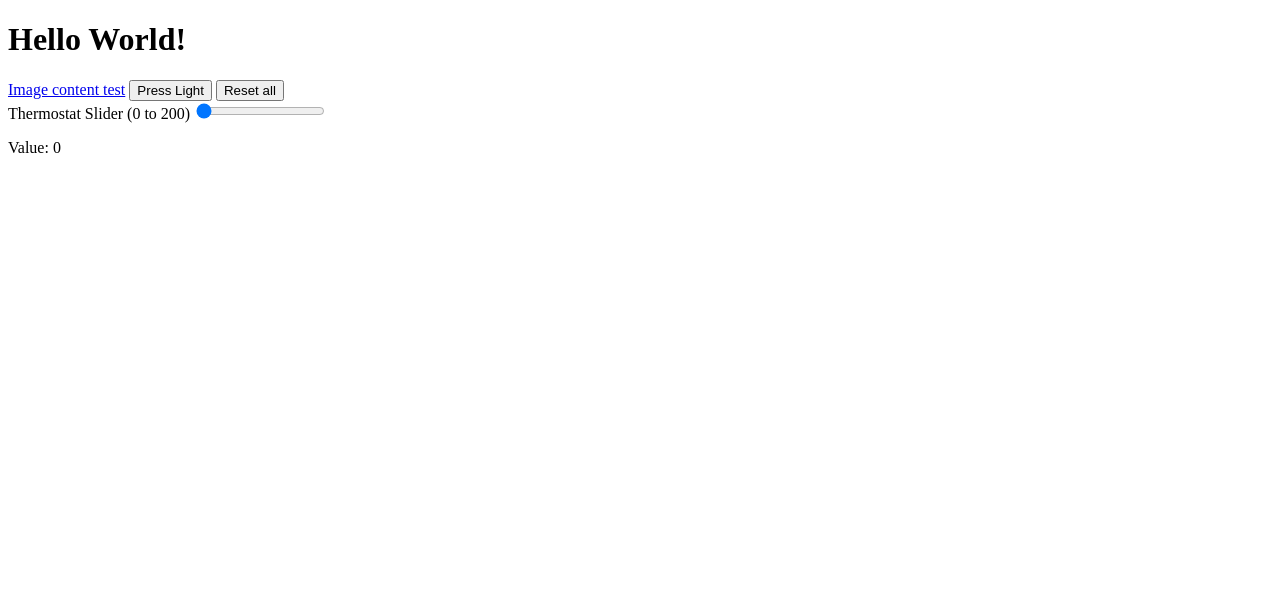
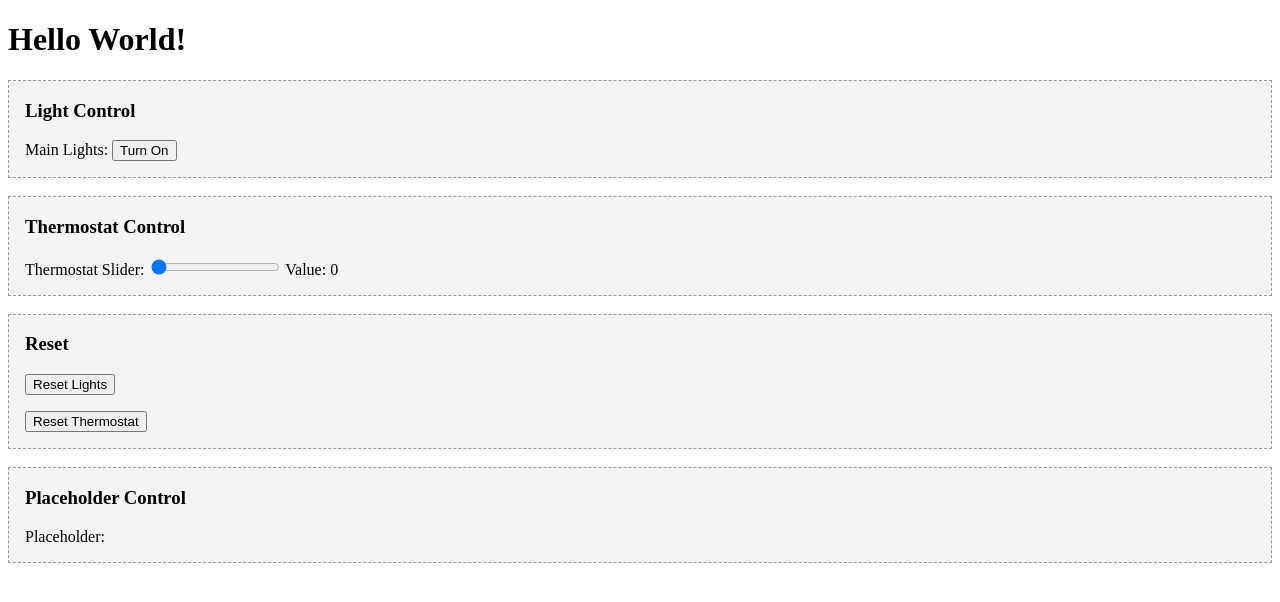
Before and after one commit to Arsenic110/ProjectRaspiControl, a website: page public/index.html in a window 1280 px wide. Drawn offline with nearby package versions, Linux system fonts and the light colour scheme; no server answers.

Commit message:
editing pages

```diff
--- a/config.json
+++ b/config.json
@@ -5,7 +5,7 @@
     "hardware":
     [
         {
-            "name": "LED",
+            "name": "Lights",
             "pin": 16,
             "mode": "output"
         },
--- a/public/index.html
+++ b/public/index.html
@@ -4,23 +4,46 @@
     <meta name="viewport" content="width=device-width, initial-scale=1">
     <title>Hello World</title>
     <script type="text/javascript" src="https://code.jquery.com/jquery-3.6.0.min.js"></script>
+    <link rel="stylesheet" href="style.css">
 
 </head>
 <body>
     <h1>Hello World!</h1>
-    <a href="contents/unknown.jpg">Image content test</a>
 
-    <button onclick="socket.emit('write')">Press Light</button>
-    <button onclick="socket.emit('reset')">Reset all</button>
+    <div class="blockquote">
+        <h3>Light Control</h3>
+        <div>
+            <p>Main Lights: <button onclick="toggleLights()" id="lights-toggle">Turn On</button></p>
+        </div>
+    </div class="blockquote">
     <br>
-    <div>
-        <label for="slider">Thermostat Slider (0 to 200)</label>
-        <input type="range" name="slider" id="slider" min="0" max="200" value="0">
-        <p id="thermo-value">Value: 0</p>
-    </div>
+    <div class="blockquote">
+        <h3>Thermostat Control</h3>
+        <div>
+            <p>Thermostat Slider: <input type="range" name="slider" id="slider" min="0" max="250" value="0"> <span id="thermo-value">Value: 0</span></p>
+        </div>
+    </div class="blockquote">
+
+    <br>
+    <div class="blockquote">
+        <h3>Reset</h3>
+        <div>
+            <p><button onclick="socket.emit('reset-lights')">Reset Lights</button></p>
+            <p><button onclick="socket.emit('reset-thermostat')">Reset Thermostat</button></p>
+        </div>
+    </div class="blockquote">
+
+    <br>
+    <div class="blockquote">
+        <h3>Placeholder Control</h3>
+        <div>
+            <p>Placeholder: </p>
+        </div>
+    </div class="blockquote">
+
+
+
 
     <script type="text/javascript" src="socket.io/socket.io.js"></script>
-
-
     <script type="text/javascript" src="js/main.js"></script>
 </body>
--- a/public/js/main.js
+++ b/public/js/main.js
@@ -1,6 +1,9 @@
 console.log("Bruh!");
 
-var socket = io();
+var socket = {emit(){}};
+socket = io();
+
+var lights = 0;
 
 socket.emit("init", "Hewoooo!!");
 
@@ -11,11 +14,27 @@ $('#slider').on("change", () =>
 
 });
 
-console.log($('#thermo-value')[0]);
+function toggleLights()
+{
+    if(lights == 0)
+    {
+        lights = 1;
+        $('#lights-toggle')[0].innerHTML = "Turn Off";
+        console.log("Turn Off");
+    }
+    else if (lights == 1)
+    {
+        lights = 0;
+        $('#lights-toggle')[0].innerHTML = "Turn On";
+        console.log("Turn On");
+    }
+
+    socket.emit('setstate', 'Lights', lights);
+}
 
 //window.setInterval(update, 20);
 
 function update()
 {
-    $('#thermo-value')[0].innerHTML = $("#slider").val();
+
 }
--- /dev/null
+++ b/public/style.css
@@ -0,0 +1,18 @@
+a
+{
+    color: #b01;
+    text-decoration: none;
+    background: transparent;
+}
+
+.blockquote
+{
+    border: 1px dashed #999;
+    padding: 0 1em;
+    background-color: #f4f4f4;
+}
+
+.sbs
+{
+    float: left;
+}
```
Also changed, not shown: server/hardware.js (+31 -10 lines), server/server.js (+10 -3 lines).
